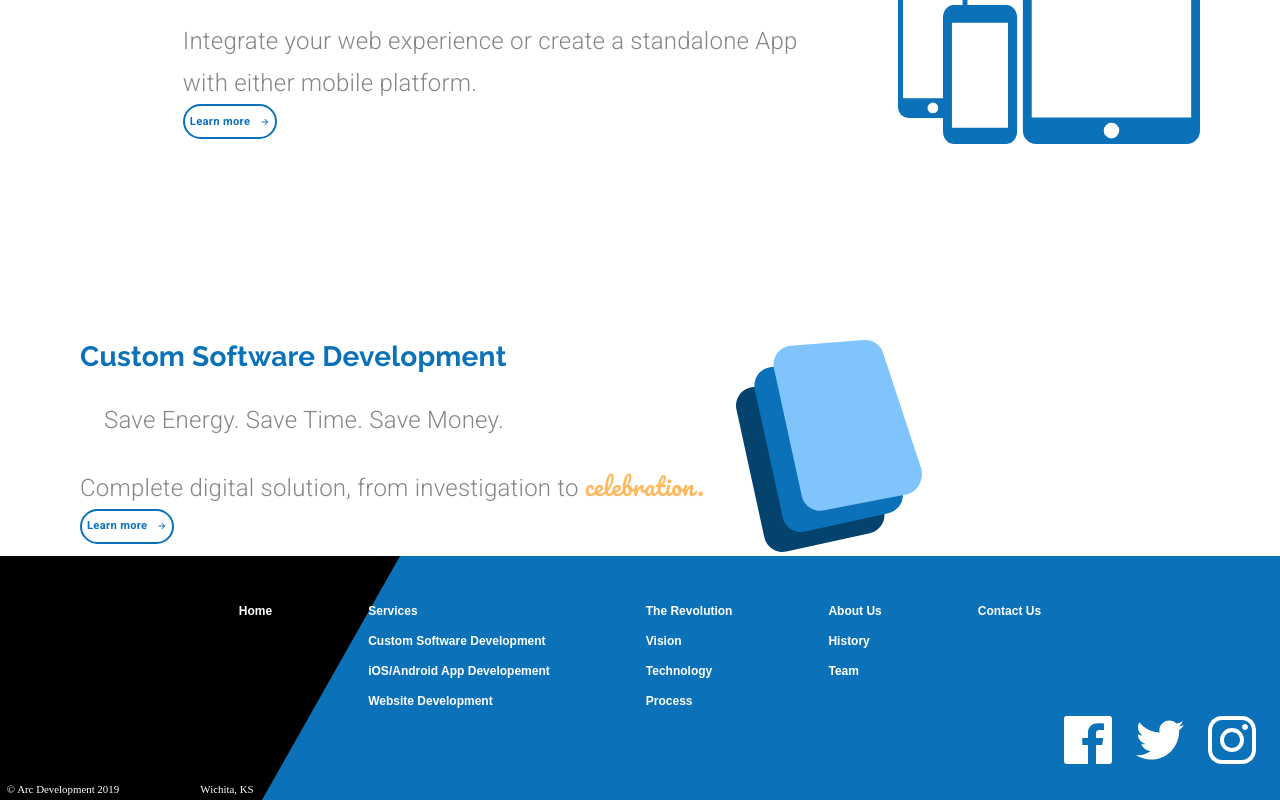
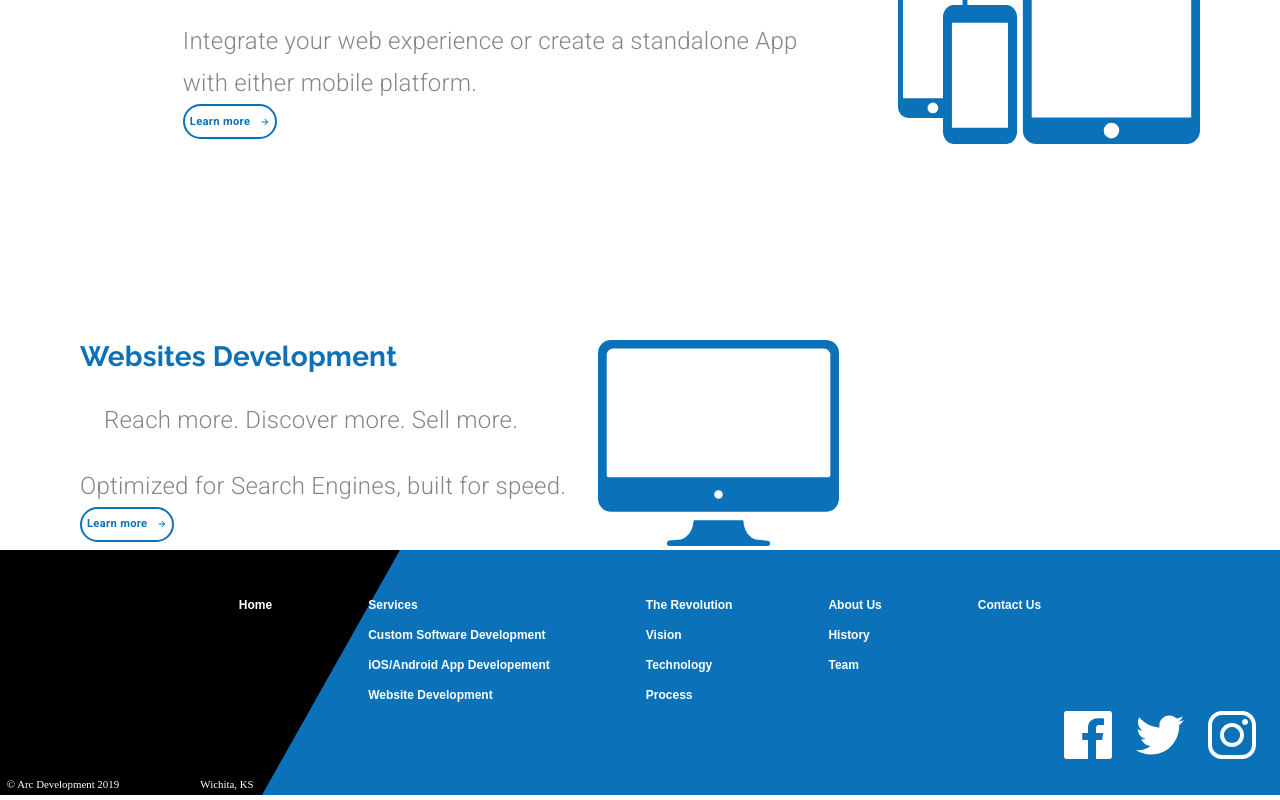
Before and after one commit to Amorem/materialui_arcdev, a React (Create React App) app: page / in a window 1280 px wide. Shown: the part 1302-2102 px from the top of the page. Built offline with nearby package versions, Linux system fonts and the light colour scheme.

Commit message:
Websites dev

```diff
--- a/src/Components/LandingPage.js
+++ b/src/Components/LandingPage.js
@@ -10,6 +10,7 @@ import ButtonArrow from "./UI/ButtonArrow";
 import animationData from "../animations/landinganimation/data";
 import customSoftwareIcon from "../assets/Custom Software Icon.svg";
 import mobileAppsIcon from "../assets/mobileIcon.svg";
+import websitesIcon from "../assets/websiteIcon.svg";
 
 const useStyles = makeStyles((theme) => ({
   animation: {
@@ -221,7 +222,7 @@ export default function LandingPage() {
         </Grid>
       </Grid>
       <Grid item>
-        {/*----- Services Block -----*/}
+        {/*----- Websites Block -----*/}
         <Grid
           container
           direction="row"
@@ -235,13 +236,12 @@ export default function LandingPage() {
               textAlign: matchesSM ? "center" : undefined,
             }}
           >
-            <Typography variant="h4">Custom Software Development</Typography>
+            <Typography variant="h4">Websites Development</Typography>
             <Typography variant="subtitle1" className={classes.subtitle}>
-              Save Energy. Save Time. Save Money.
+              Reach more. Discover more. Sell more.
             </Typography>
             <Typography variant="subtitle1">
-              Complete digital solution, from investigation to {}
-              <span className={classes.specialText}>celebration.</span>
+              Optimized for Search Engines, built for speed.
             </Typography>
             <Button variant="outlined" className={classes.learnButton}>
               <span style={{ marginRight: 10 }}> Learn more</span>
@@ -254,8 +254,8 @@ export default function LandingPage() {
           </Grid>
           <Grid item>
             <img
-              alt="Custom Software Icon"
-              src={customSoftwareIcon}
+              alt="Websites Icon"
+              src={websitesIcon}
               className={classes.icon}
             />
           </Grid>
```
